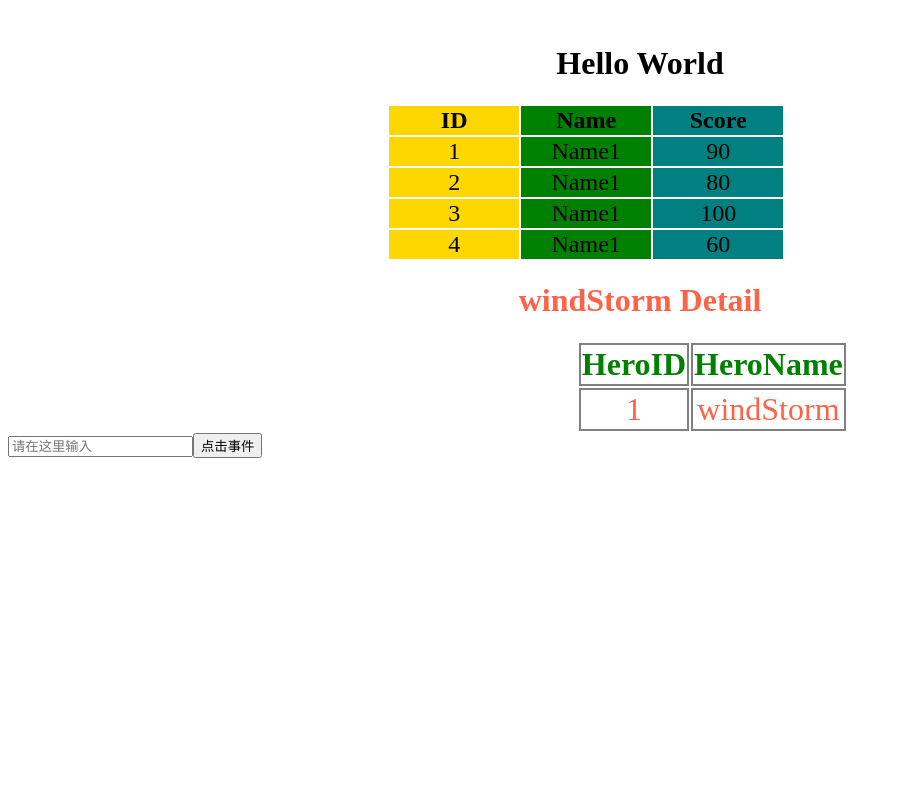
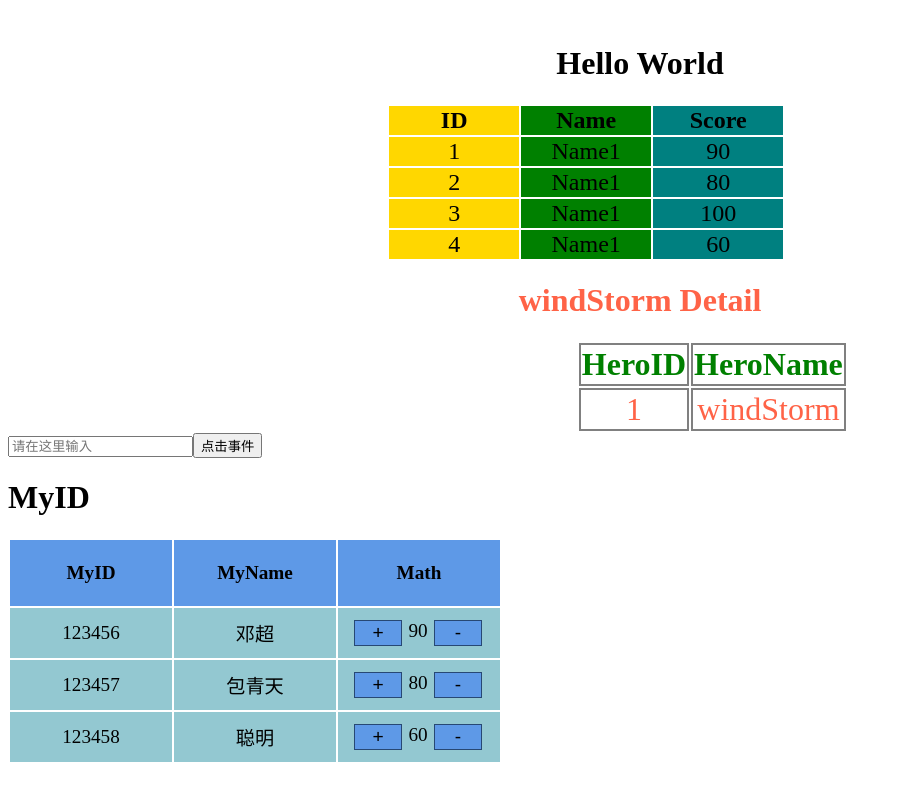
Before and after one commit to chao-ryan/AngularLean, an Angular app: page / in a window 1280 px wide. Shown: the part 360-1160 px from the top of the page, without its empty margins (0-901 px from the left). Before the commit the page ends 826 px from the top, so only its background shows below. Built offline with nearby package versions, Linux system fonts and the light colour scheme.

Commit message:
添加一个表格形式的页面格式，便于后续开发

```diff
--- a/src/app/app.component.css
+++ b/src/app/app.component.css
@@ -0,0 +1,4 @@
+.space-box{
+    margin-top: 8%;
+    margin-bottom: 8%;
+}
--- a/src/app/app.component.html
+++ b/src/app/app.component.html
@@ -7,3 +7,5 @@
 </div>
 <mock-app></mock-app>
 <hero-app></hero-app>
+<gradeHeader-app></gradeHeader-app>
+<div class="space-box"></div>
--- a/src/app/app.module.ts
+++ b/src/app/app.module.ts
@@ -5,10 +5,11 @@ import { FormsModule } from '@angular/forms';
 import { AppComponent } from './app.component';
 import { MockComponent } from './mock/mock-data.component';
 import { HeroesComponent } from './heroes/heroes.component';
+import { GradeHeaderComponent } from './commo-component/grade-headerComponent/grade-header.component';
 
 @NgModule({
   declarations: [
-    AppComponent,MockComponent,HeroesComponent
+    AppComponent,MockComponent,HeroesComponent,GradeHeaderComponent
   ],
   imports: [
     BrowserModule,FormsModule                //FormsModule是使用双向数据绑定必须要的，否则浏览器无法正常工作
--- /dev/null
+++ b/src/app/commo-component/grade-headerComponent/grade-header.component.css
@@ -0,0 +1,38 @@
+th{
+    font-size: 1.2rem;
+    width: 10rem;
+    height: 4rem;
+    text-align: center;
+    background-color: rgb(94, 153, 231);
+}
+td{
+    font-size: 1.2rem;
+    width: 10rem;
+    height: 3rem;
+    text-align: center;
+    background-color: rgb(147, 200, 209);
+}
+button{
+    width: 3rem;
+    font-size: 1.2rem;
+    background-color: rgb(94, 153, 231);
+    border-style: none;
+    border: solid 1px rgb(39, 72, 116);
+}
+/* 成绩显示列 */
+.scoreRow{
+    width: 8rem;
+    padding-left: 1rem;
+}
+/* 按钮框 */
+.btn-box{
+    width: 3rem;
+    float: left;
+}
+/* 成绩显示框 */
+.score-box{
+    width: 2rem;
+    float: left;
+    font-size: 1.2rem;
+
+}
--- /dev/null
+++ b/src/app/commo-component/grade-headerComponent/grade-header.component.html
@@ -0,0 +1,26 @@
+<h1>{{header[0]}}</h1>
+<table>
+    <thead>
+        <th>{{header[0]}}</th>
+        <th>{{header[1]}}</th>
+        <th>{{header[2]}}</th>
+    </thead>
+    <tbody>
+        <tr *ngFor = "let data of body">
+        <td>{{data.MyID}}</td>
+        <td>{{data.MyName}}</td>
+        <td class="scoreRow">
+            <div class="btn-box">
+                <button>+</button>
+            </div>
+            <div class="score-box">
+                {{data.Score}}
+            </div>
+            <div class="btn-box">
+                <button>-</button>
+            </div>
+        </td>
+    </tr>
+    </tbody>
+
+</table>
--- /dev/null
+++ b/src/app/commo-component/grade-headerComponent/grade-header.component.ts
@@ -0,0 +1,39 @@
+import { Component , OnInit} from '@angular/core';
+import { BaseService } from '../../commo-service/baseService.service';
+
+/**
+ * GradeHeaderComponent 这是一个组件
+ */
+@Component({
+  selector: 'gradeHeader-app',
+  templateUrl: './grade-header.component.html',
+  styleUrls: ['./grade-header.component.css'],
+  providers:[BaseService]                       //注册服务提供商（如果要用服务，则必须注册）
+})
+export class GradeHeaderComponent implements OnInit {
+  // 定义需要用到的变量，并将其类型设置为万能型any
+  jsonObj:any;
+  header:any;
+  body:any;
+
+  tmp:string = "我是傻子";
+  // 构造器--构造一个服务组件（必须）
+  constructor(private baseService: BaseService){}
+
+  /**
+   * getJson 获取json Object对象
+   * @param str 需要转换的json字符串
+   */
+  getJsonObj(strJson:string): any{
+    return JSON.parse(strJson);
+  }
+
+  // 初始化操作，所有的逻辑代码必须放置在方法体中
+  ngOnInit(){
+    // 将获取到的数据进行json转化，并赋值给变量jsonObj
+    this.jsonObj = this.getJsonObj(this.baseService.getStrDataFromGrade());
+    // 从json对象中取值
+    this.header = this.jsonObj.header;
+    this.body = this.jsonObj.data;
+  }
+}
--- /dev/null
+++ b/src/app/commo-module/grade.ts
@@ -0,0 +1,8 @@
+/**
+ * Grade 这只是一个普通类，存放成绩等数据
+ */
+export class Grade{
+    // 这是一个字符串
+    public strData: string = '{"header" : ["MyID", "MyName", "Math"], "data" : [{"MyID" : "123456", "MyName" : "邓超", "Score" : "90"}, {"MyID" : "123457", "MyName" : "包青天", "Score" : "80"}, {"MyID" : "123458", "MyName" : "聪明", "Score" : "60"}]}';
+
+}
--- /dev/null
+++ b/src/app/commo-service/baseService.service.ts
@@ -0,0 +1,28 @@
+import { Injectable } from "../../../node_modules/@angular/core";
+import { Grade } from "../commo-module/grade";
+
+/**
+ * BaseService 这是一个普通服务类service
+ */
+@Injectable()
+export class BaseService{
+    /**
+     * getStrDataFromGrade 获取Grade中的属性值
+     * @return 返回一个字符串
+     */
+    getStrDataFromGrade(): string{
+        return new Grade().strData;
+    }
+
+    /**
+     * 构造器
+     */
+    constructor(){}
+
+    /**
+     * ngOnInit 初始化方法
+     */
+    ngOnInit(){
+        this.getStrDataFromGrade();
+    }
+}
```
